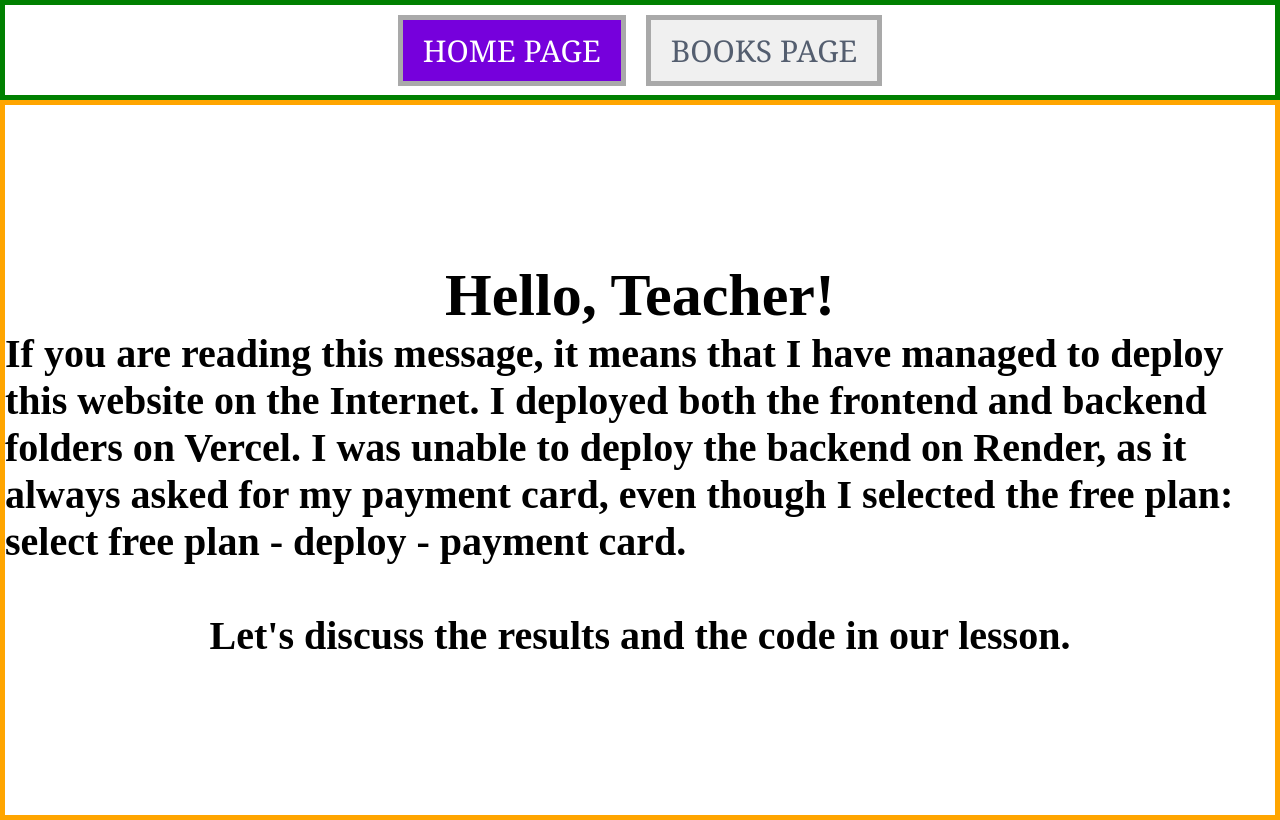
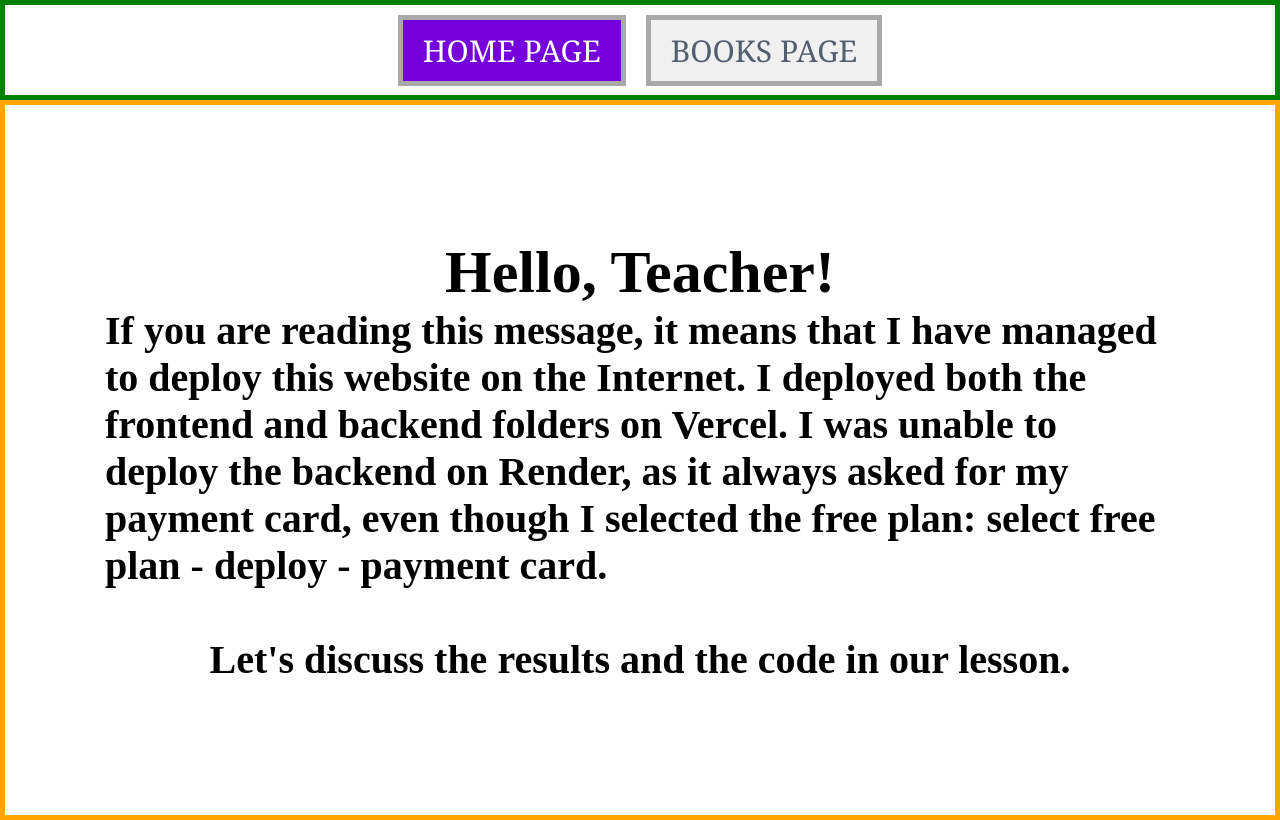
Before and after one commit to keyboard-shop/Books-frontend-1, a React (Vite) app: page / in a window 1280 px wide. Built offline with nearby package versions, Linux system fonts and the light colour scheme.

Commit message:
css padding added

```diff
--- a/src/App.css
+++ b/src/App.css
@@ -36,6 +36,7 @@ a{
   justify-content: center;
   min-height: 90vh;
   border: 5px solid orange;
+  padding: 0px 100px;
 
   font-size: 40px;
 }
```
